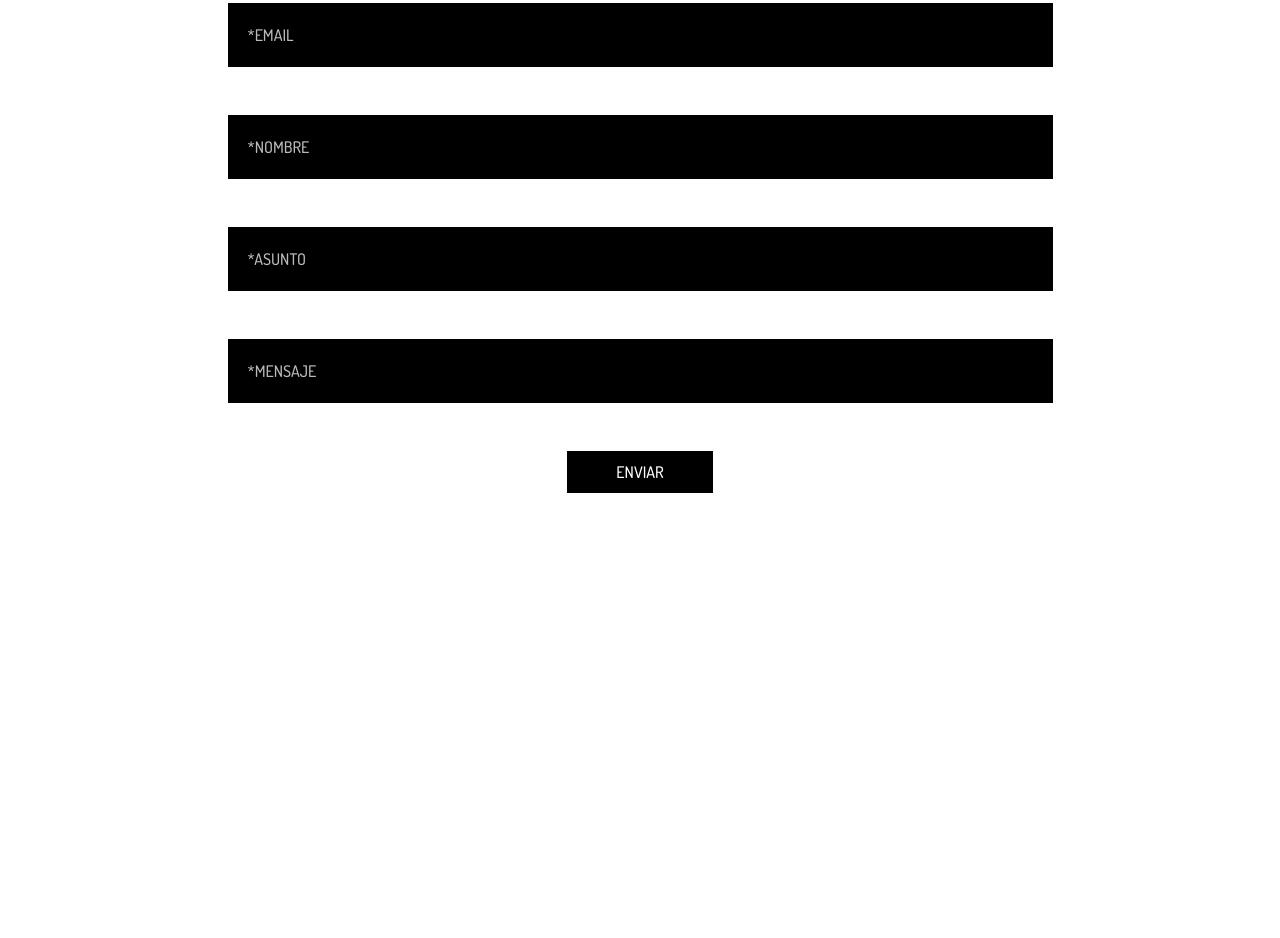
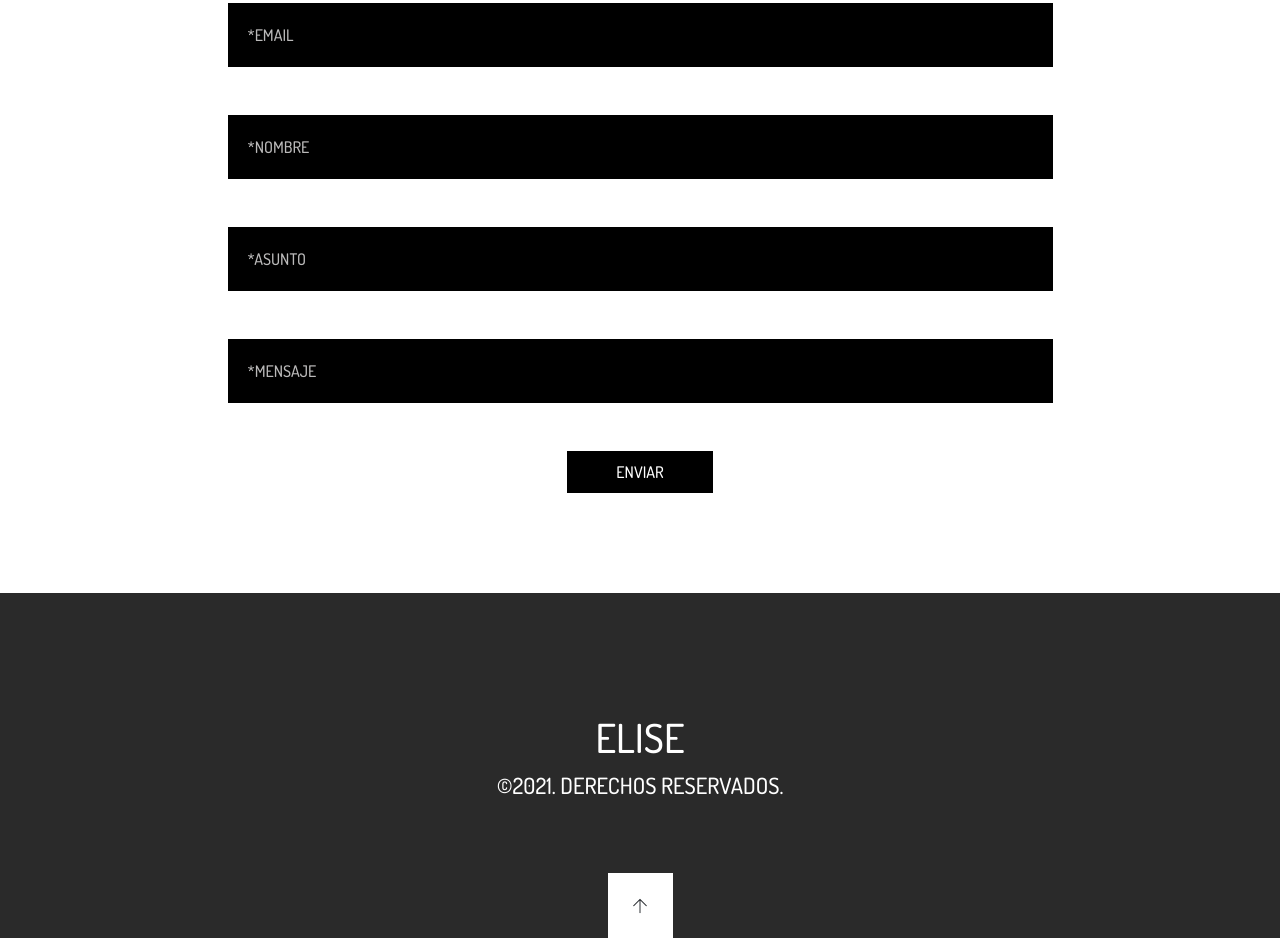
Before and after one commit to Diego-Aldao/Elise, a plain HTML site: page index.html in a window 1280 px wide. Shown: the part 6992-7930 px from the top of the page. Before the commit the page ends 7585 px from the top, so only its background shows below. Drawn offline with nearby package versions, Linux system fonts and the light colour scheme.

Commit message:
terminada la seccion footer

```diff
--- a/css/styles.scss
+++ b/css/styles.scss
@@ -443,3 +443,42 @@ img {
   font-size: 1rem;
   font-family: $fuentePrincipalMedium;
 }
+
+//INICIO FOOTER
+.container-footer {
+  padding-bottom: 40px;
+  padding-top: 70px;
+  .container-md {
+    padding: 0px;
+  }
+  .titulos-h3 {
+    font-family: $fuentePrincipalMedium;
+    font-size: clamp(2rem, 7vw, 2.5rem);
+  }
+  .textos {
+    font-family: $fuentePrincipalMedium;
+    font-size: clamp(1rem, 3.5vw, 1.4rem);
+  }
+}
+
+.flotante-up {
+  content: "";
+  position: absolute;
+  bottom: calc(100% - 50px);
+  width: 50px;
+  height: 50px;
+  background: white;
+  z-index: 3;
+}
+
+@media (min-width: 576px) {
+  .container-footer {
+    padding-top: 120px;
+    padding-bottom: 120px;
+  }
+  .flotante-up {
+    bottom: 0px;
+    width: 65px;
+    height: 65px;
+  }
+}
--- a/index.html
+++ b/index.html
@@ -846,6 +846,41 @@
         </div>
       </div>
       <!--FIN CONTACTO-->
+      <!--INICIO FOOTER-->
+      <footer
+        class="
+          container-fluid container-footer
+          d-flex
+          justify-content-center
+          contenido-parallax
+        "
+      >
+        <div class="container-md contenido-parallax-2">
+          <div class="row">
+            <div
+              class="
+                col-12
+                d-flex
+                flex-column
+                justify-content-center
+                align-items-center
+              "
+            >
+              <h3 class="titulos-h3 text-white text-uppercase">elise</h3>
+              <p class="textos text-white text-uppercase">
+                &copy;2021. derechos reservados.
+              </p>
+            </div>
+          </div>
+        </div>
+        <div
+          class="flotante-up d-flex justify-content-center align-items-center"
+        >
+          <span class="ti-arrow-up"></span>
+        </div>
+      </footer>
+
+      <!--FIN FOOTER-->
     </div>
     <script
       src="https://code.jquery.com/jquery-3.5.1.slim.min.js"
```
Also changed, not shown: css/styles.css, 1 other file.
